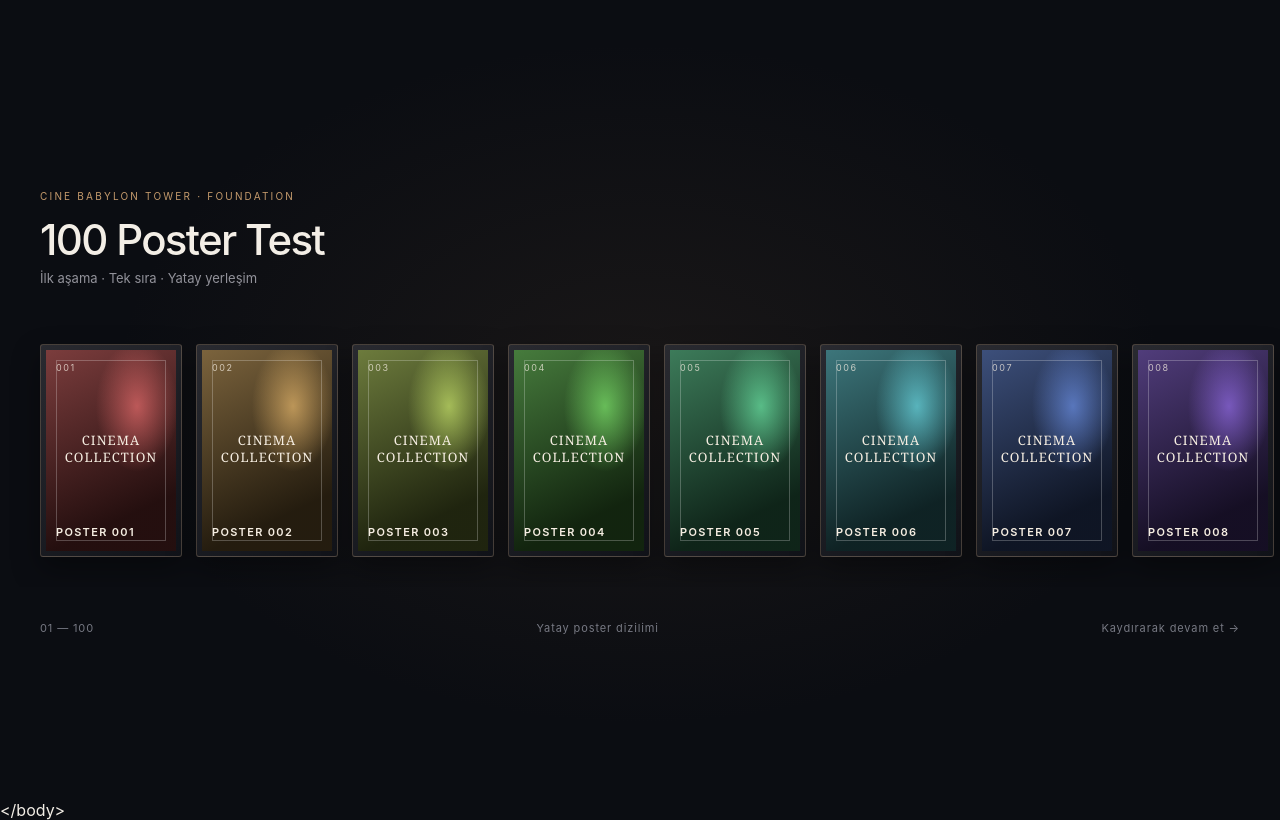
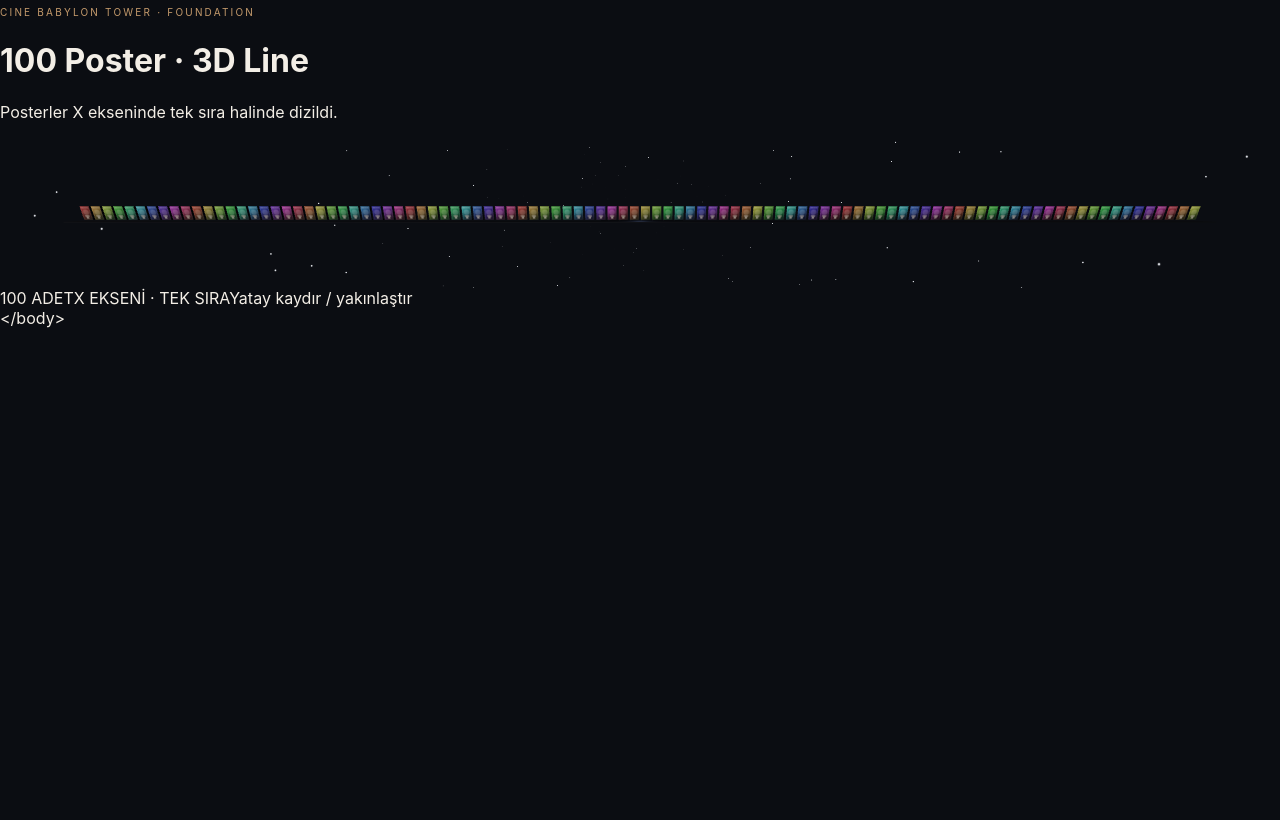
Before and after one commit to SiriusBrahim/CineBabylonTower, a React (Vite) app: page / in a window 1280 px wide. Built offline with nearby package versions, Linux system fonts and the light colour scheme.

Commit message:
feat: switch foundation scene to 3D poster line

```diff
--- a/src/App.tsx
+++ b/src/App.tsx
@@ -1,5 +1,5 @@
-import PosterRow from "./components/PosterRow";
+import PosterWall from "./components/PosterWall";
 
 export default function App() {
-  return <PosterRow />;
+  return <PosterWall />;
 }
```
